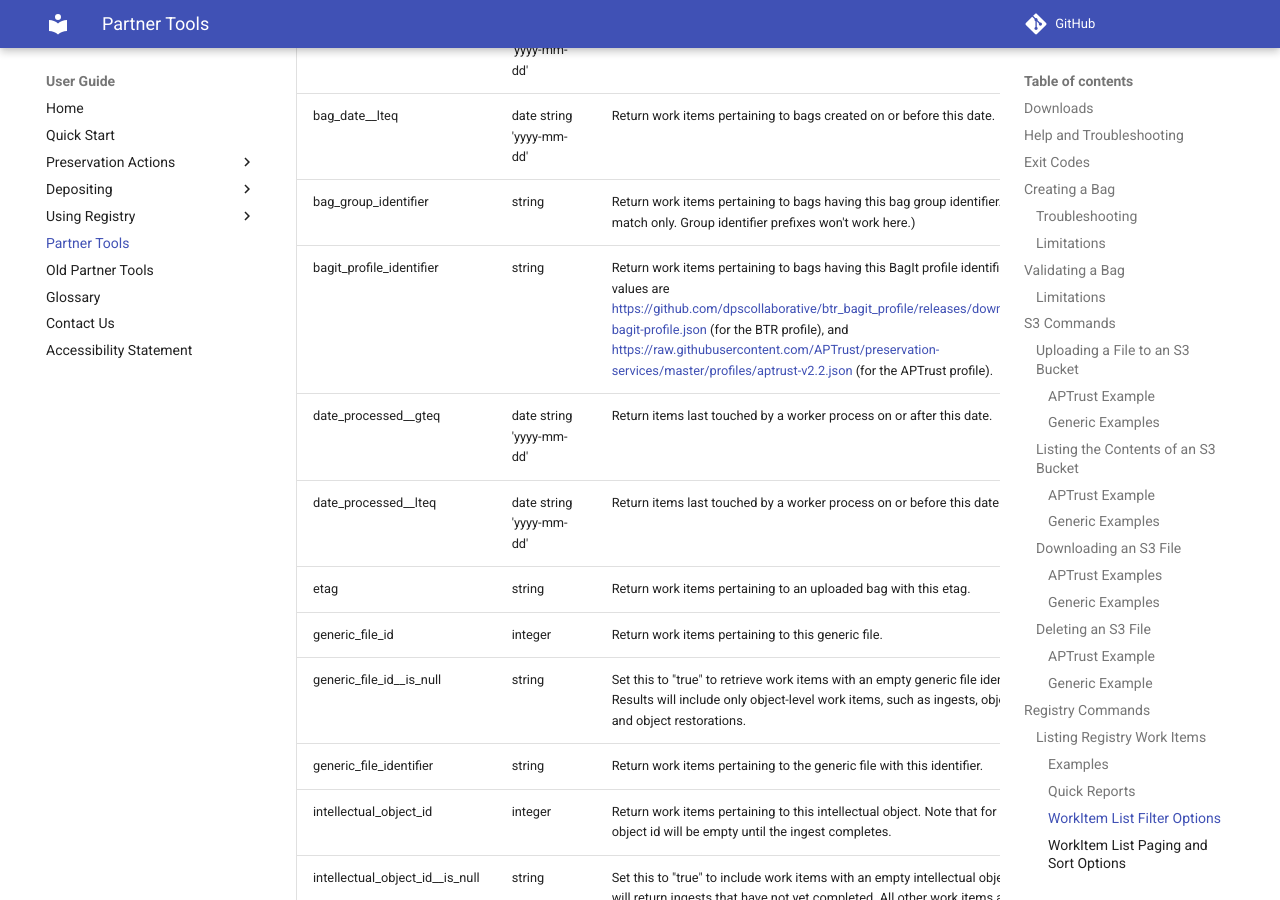
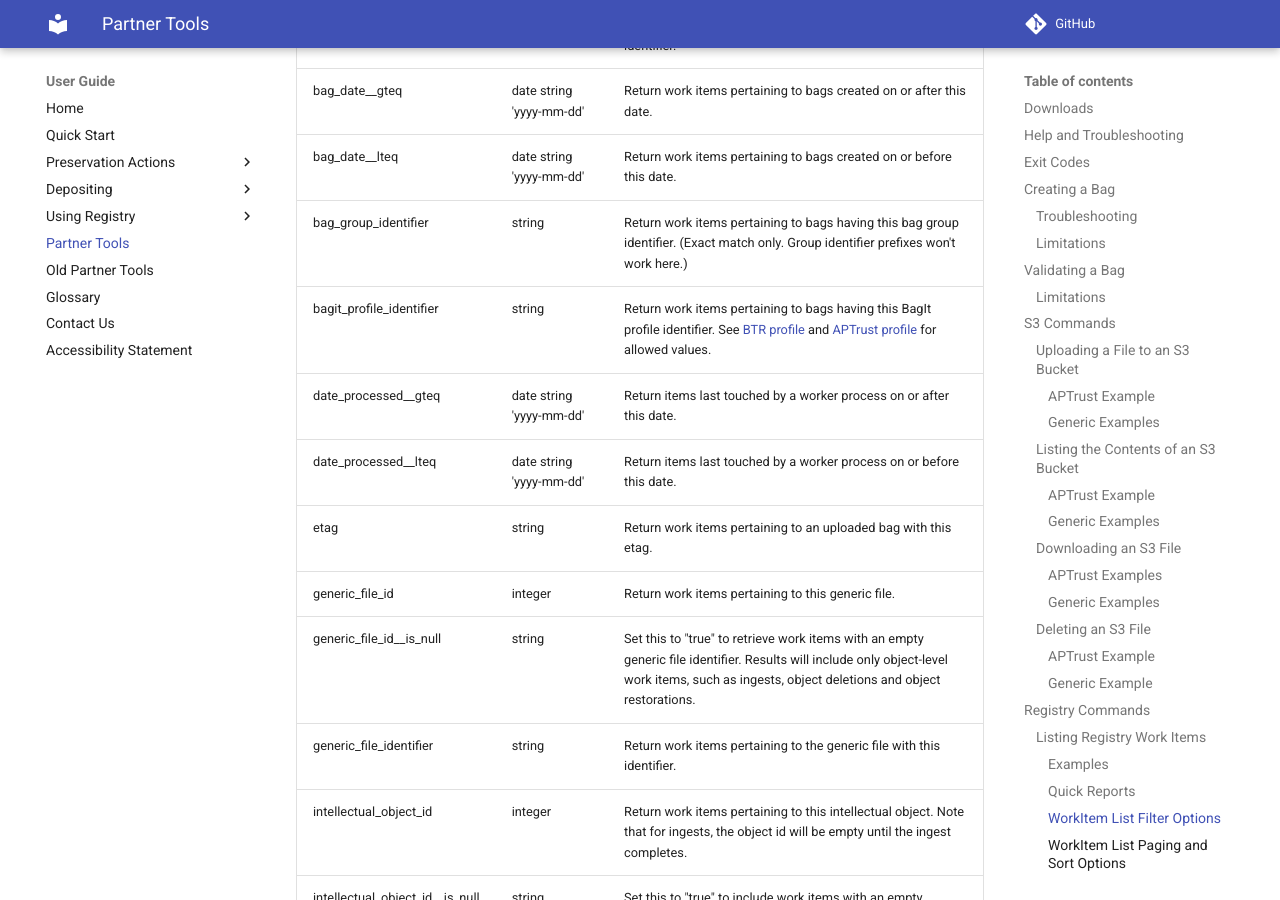
Before and after one commit to APTrust/userguide, an MkDocs documentation site: the page built from docs/partner_tools.md, in a window 1280 px wide and 900 px high, scrolled down 8729 px. Built offline with MkDocs 1.6.1 and Material for MkDocs 9.7.7, drawn with Linux system fonts in a browser that asks for light colours; comment, search, counter and statistics services are not loaded.

Commit message:
Improve link text accessibility

```diff
--- a/docs/partner_tools.md
+++ b/docs/partner_tools.md
@@ -406,7 +406,7 @@ options:
 | bag_date__gteq | date string 'yyyy-mm-dd' | Return work items pertaining to bags created on or after this date. |
 | bag_date__lteq | date string 'yyyy-mm-dd' | Return work items pertaining to bags created on or before this date. |
 | bag_group_identifier | string | Return work items pertaining to bags having this bag group identifier. (Exact match only. Group identifier prefixes won't work here.) |
-| bagit_profile_identifier | string | Return work items pertaining to bags having this BagIt profile identifier. Allowed values are https://github.com/dpscollaborative/btr_bagit_profile/releases/download/1.0/btr-bagit-profile.json (for the BTR profile), and https://raw.githubusercontent.com/APTrust/preservation-services/master/profiles/aptrust-v2.2.json (for the APTrust profile). |
+| bagit_profile_identifier | string | Return work items pertaining to bags having this BagIt profile identifier. See [BTR profile](https://github.com/dpscollaborative/btr_bagit_profile/releases/download/1.0/btr-bagit-profile.json) and [APTrust profile](https://raw.githubusercontent.com/APTrust/preservation-services/master/profiles/aptrust-v2.2.json) for allowed values. |
 | date_processed__gteq | date string 'yyyy-mm-dd' | Return items last touched by a worker process on or after this date. |
 | date_processed__lteq | date string 'yyyy-mm-dd' | Return items last touched by a worker process on or before this date. |
 | etag | string | Return work items pertaining to an uploaded bag with this etag. |
```
